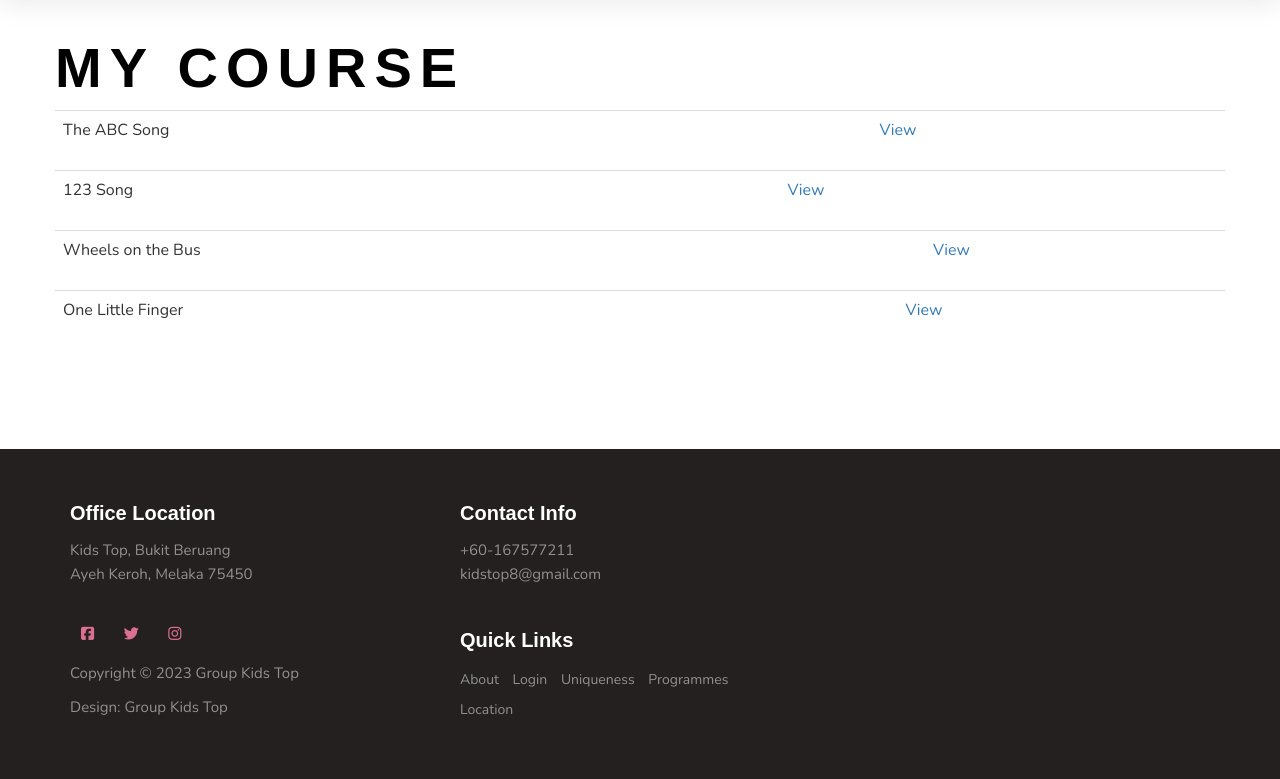
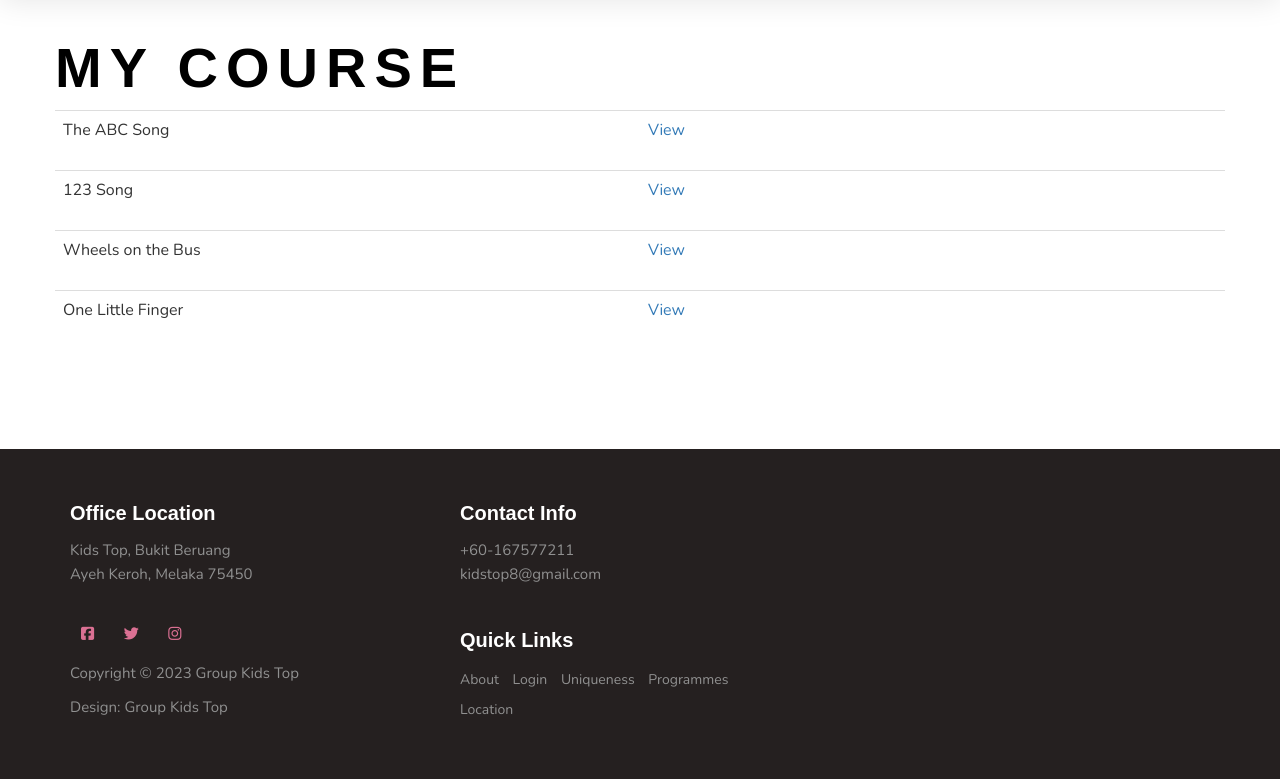
Before and after one commit to weiisiangg/KidsPreschoolLearningSystem, a PHP site: page /courseList in a window 1280 px wide. Shown: the part 75-854 px from the top of the page. Run offline with PHP 8.4, Linux system fonts and the light colour scheme; a user stored in the database is signed in; data comes from the database, SQL or seed files in the repository; some libraries are stand-ins or nearby versions; some web fonts are replaced.

Commit message:
Update table size

```diff
--- a/courseList.php
+++ b/courseList.php
@@ -110,7 +110,7 @@ session_start();
                               while ($row = $results->fetch_assoc()) {
                          ?>
                          <div>
-                              <table class= "table table-boardered table-hover">
+                              <table class= "table table-boardered table-hover" style="table-layout: fixed;">
                                    <tr>
                                    <td><?php echo $row["course_name"] ?></td>
                                    <td><a href="viewCourse.php?course_id=<?php echo $row["course_id"] ?>">View</a></td>
```
